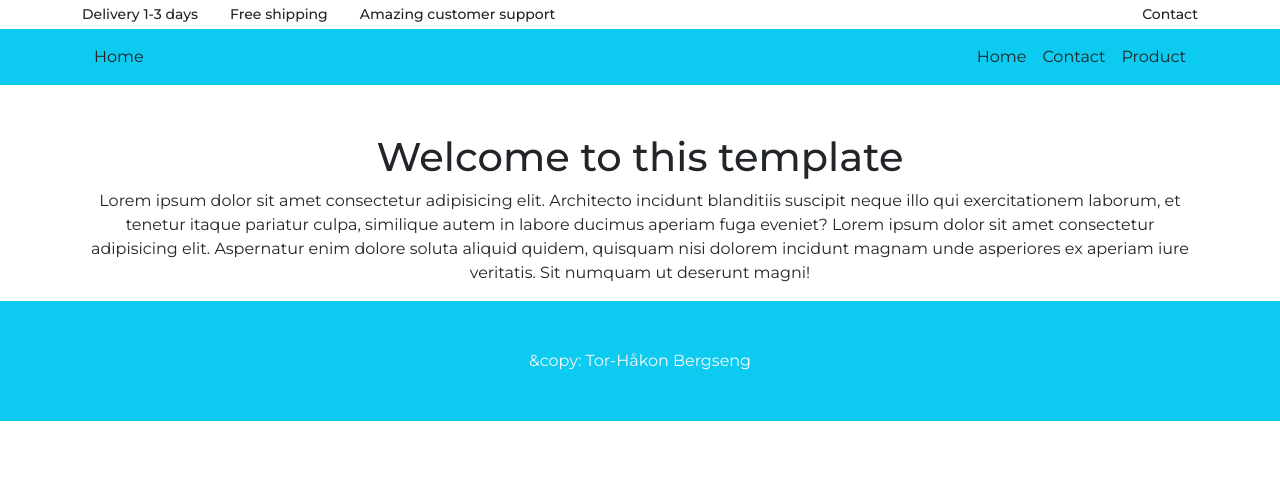
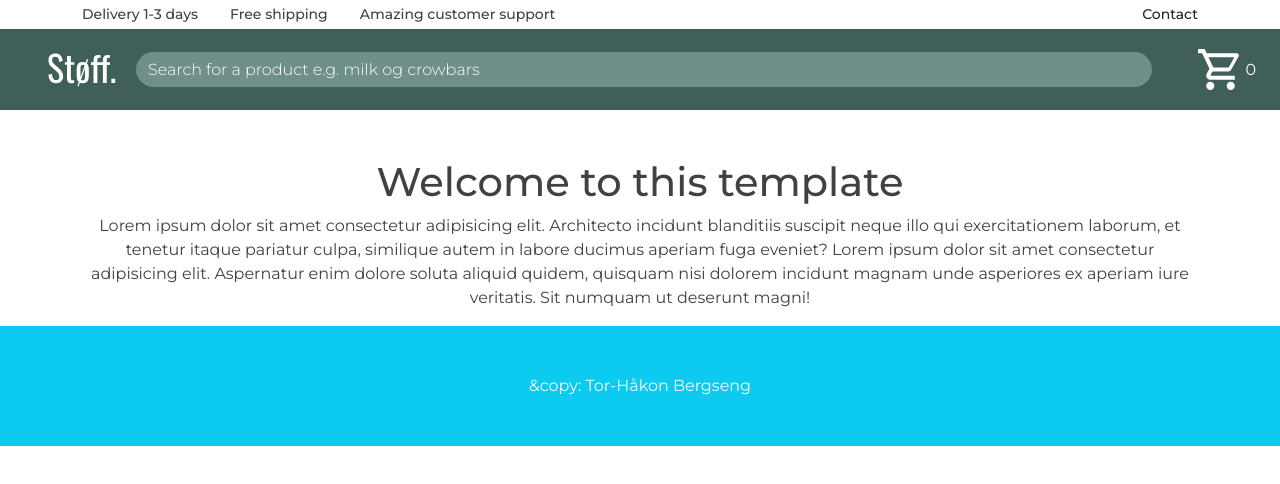
Before and after one commit to teehbee/frameworks_ca, a React (Vite) app: page / in a window 1280 px wide. Shown: the top 484 px of the page. Built offline with nearby package versions, Linux system fonts and the light colour scheme.

Commit message:
add main part of header

```diff
--- a/src/components/header.jsx
+++ b/src/components/header.jsx
@@ -1,8 +1,15 @@
 import { Link } from "react-router-dom";
+import React from "react";
+import logoLarge from "/public/assets/logo/logo-lg-white.svg";
+import logoSmall from "/public/assets/logo/logo-sm-white.svg";
+import cartSmall from "/public/assets/icons/cart-sm-white.svg";
+import cartLarge from "/public/assets/icons/cart-white.svg";
+import searchIconThin from "/public/assets/icons/magnifying-glass-thin.svg";
+import searchIconThick from "/public/assets/icons/search-white.svg";
 
 function Header() {
   return (
-    <header className="bg-info">
+    <header className="main-green-colour">
       <div className="bg-white">
         <div className="container d-flex justify-content-between">
           <div className="d-none d-md-flex">
@@ -17,20 +24,27 @@ function Header() {
           </div>
         </div>
       </div>
-      <div className="container d-flex justify-content-between p-3">
-        <Link to="/" className="text-decoration-none px-2 text-dark">
-          Home
+      <div className="d-flex justify-content-between p-3 align-items-center">
+        <Link to="/" className="nav-side-item px-2">
+          <picture className="ps-lg-4">
+            <source media="(min-width: 992px)" srcset={logoLarge} />
+            <img src={logoSmall} aria-label="main logo" />
+          </picture>
         </Link>
-        <nav>
-          <Link to="/" className="text-decoration-none px-2 text-dark">
-            Home
+        <div className="container d-none d-lg-block">
+          <input type="text" className="search-form-input w-100 secondary-green-colour" placeholder="Search for a product e.g. milk og crowbars" />
+        </div>
+        <nav className="nav-side-item d-flex align-items-center px-2">
+          <Link to="cart">
+            <picture className="ps-lg-4">
+              <source media="(min-width: 992px)" srcset={cartLarge} />
+              <img src={cartSmall} aria-label="main logo" />
+            </picture>
           </Link>
-          <Link to="contact" className="text-decoration-none px-2 text-dark">
-            Contact
+          <Link to="cart" className="text-decoration-none">
+            <p className="text-white m-0">0</p>
           </Link>
-          <Link to="product" className="text-decoration-none px-2 text-dark">
-            Product
-          </Link>
+          <img className="SearchIcon ps-2 d-lg-none" src={searchIconThick} />
         </nav>
       </div>
     </header>
--- /dev/null
+++ b/src/pages/cart.jsx
@@ -0,0 +1,14 @@
+import React from "react";
+
+function Cart() {
+  return (
+    <div>
+      <div className="container text-center pt-5">
+        <h1>This is the shopping cart</h1>
+        <p>The items you buy will go here</p>
+      </div>
+    </div>
+  );
+}
+
+export default Cart;
--- a/src/pages/index.jsx
+++ b/src/pages/index.jsx
@@ -1,5 +1,6 @@
 import Home from "./home";
 import Product from "./product";
 import Contact from "./contact";
+import Cart from "./cart";
 
-export { Home, Product, Contact };
+export { Home, Product, Contact, Cart };
--- a/src/routes/index.jsx
+++ b/src/routes/index.jsx
@@ -1,5 +1,5 @@
 import { createBrowserRouter } from "react-router-dom";
-import { Home, Product, Contact } from "../pages";
+import { Home, Product, Contact, Cart } from "../pages";
 import { MainLayout } from "../layouts";
 
 const router = createBrowserRouter([
@@ -19,6 +19,10 @@ const router = createBrowserRouter([
         path: "contact",
         element: <Contact />,
       },
+      {
+        path: "cart",
+        element: <Cart />,
+      },
     ],
   },
   {
--- a/src/styles/style.scss
+++ b/src/styles/style.scss
@@ -6,10 +6,29 @@
 
 @import "node_modules/bootstrap/scss/bootstrap";
 
+// Standard colors
+
+$primary-colour: #3f5f58;
+$secondary-colour: #6e9089;
+$main-font-colour: #414141;
+
+.main-green-colour {
+  background-color: $primary-colour;
+}
+
+.secondary-green-colour {
+  background-color: $secondary-colour;
+}
+
 // Root styling
 
 * {
   font-family: "Montserrat", sans-serif;
+  color: $main-font-colour;
+}
+
+.nav-side-item {
+  width: 108px;
 }
 
 // Custom fonts
@@ -89,6 +108,8 @@ $custom-fs-4-rem: 4rem;
   }
 }
 
+// Text
+
 .link-text,
 .header-text {
   font-weight: 500;
@@ -97,3 +118,23 @@ $custom-fs-4-rem: 4rem;
 .link-text:hover {
   font-weight: 600;
 }
+
+// Search form
+
+.search-form-input {
+  border-radius: 50px;
+  border: none;
+  height: 35px;
+  color: white;
+  text-indent: 10px;
+}
+
+.search-form-input::placeholder {
+  color: white;
+  font-weight: 300;
+  text-indent: 10px;
+}
+
+.search-form:focus {
+  border: none;
+}
```
Also changed, not shown: public/assets/icons/cart-white.svg.
